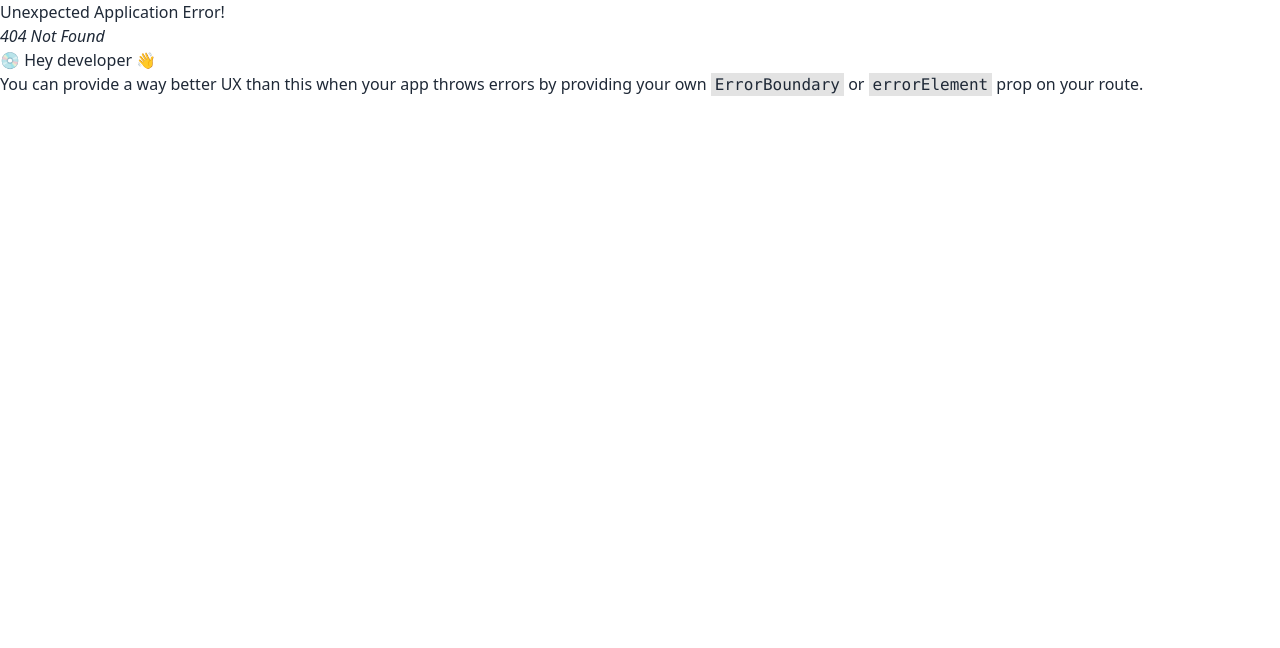
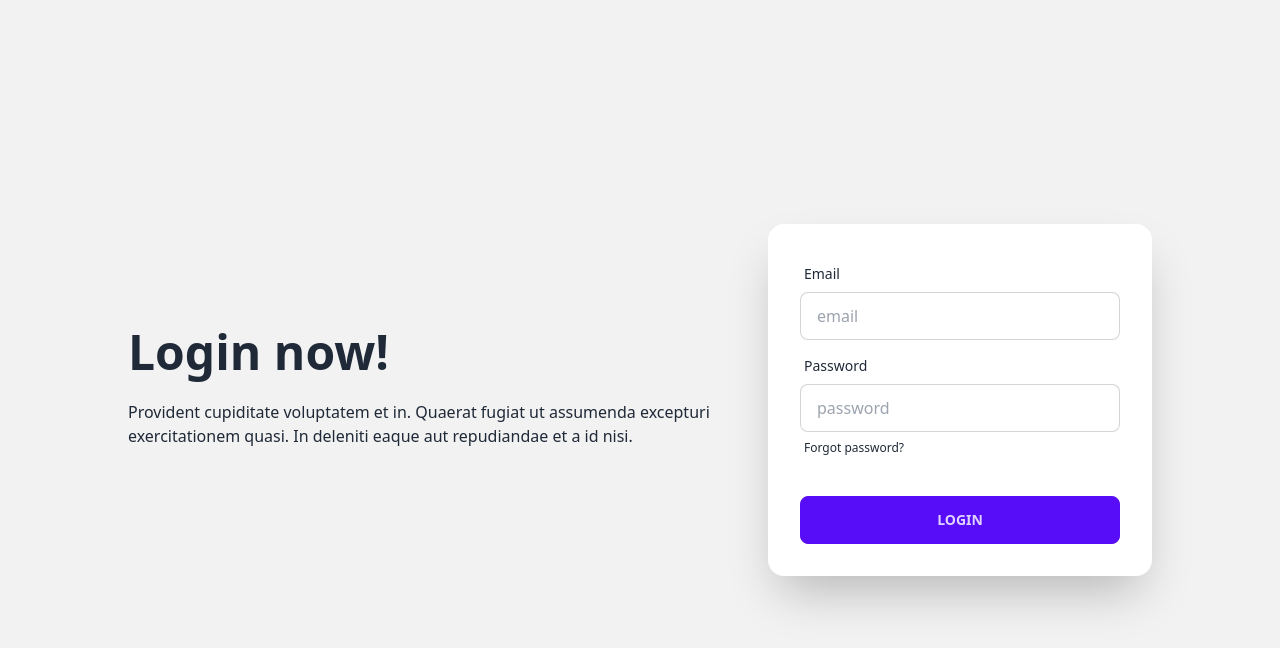
Before and after one commit to raianibnfaiz/spice-craft-kitchen, a React (Vite) app: page /login in a window 1280 px wide. Before the commit this address had no page. Shown: the top 648 px of the page. Built offline with nearby package versions, Linux system fonts and the light colour scheme.

Commit message:
login page create and login route implemented

```diff
--- a/package.json
+++ b/package.json
@@ -18,6 +18,7 @@
     "react-helmet-async": "^2.0.3",
     "react-responsive-carousel": "^3.2.23",
     "react-router-dom": "^6.17.0",
+    "react-simple-captcha": "^9.3.1",
     "react-tabs": "^6.0.2",
     "sort-by": "^1.2.0",
     "swiper": "^11.0.2"
--- a/src/App.jsx
+++ b/src/App.jsx
@@ -5,10 +5,7 @@
 
   return (
     <>
-      <button className="btn btn-info">Info</button>
-      <button className="btn btn-success">Success</button>
-      <button className="btn btn-warning">Warning</button>
-      <button className="btn btn-error">Error</button>
+
     </>
   )
 }
--- a/src/Components/FoodCard/FoodCard.jsx
+++ b/src/Components/FoodCard/FoodCard.jsx
@@ -10,7 +10,7 @@
             <h2 className="card-title justify-center">{name}!</h2>
             <p>{recipe}</p>
             <div className="card-actions justify-center">
-                <button className="btn btn-primary">Add to cart</button>
+                <button className="btn btn-outline bg-slate-100 border-0 border-b-4 mt-4">Add to cart</button>
             </div>
         </div>
     </div>
--- a/src/Layout/Main.jsx
+++ b/src/Layout/Main.jsx
@@ -1,17 +1,18 @@
 
-import { Outlet } from 'react-router-dom'
+import { Outlet, useLocation } from 'react-router-dom'
 import AppFooter from '../Shared/Footer/Footer';
 import Footer from '../Shared/Footer/Footer';
 import NavBar from '../Shared/Navbar/NavBar';
 import Feature from '../pages/Feature/Feature';
 
 const Main = () => {
-
+    const location = useLocation();
+    const noHeaderFooter = location.pathname.includes('login')
     return (
         <div>
-            <NavBar></NavBar>
+            {noHeaderFooter || <NavBar></NavBar>}
             <Outlet></Outlet>
-            <Footer></Footer>
+            {noHeaderFooter || <Footer></Footer>}
         </div>
     )
   };
--- a/src/Routes/Routes.jsx
+++ b/src/Routes/Routes.jsx
@@ -3,6 +3,7 @@
 import Home from "../pages/HomePage/Home/Home";
 import Menu from "../pages/Menu/Menu";
 import Order from "../pages/Order/Order";
+import Login from "../pages/Login/Login";
 
 export const router = createBrowserRouter([
   {
@@ -21,6 +22,10 @@
         path: "order/:category",
         element: <Order></Order>
       },
+      {
+        path: "login",
+        element: <Login></Login>
+      }
     ],
   },
 ]);
--- a/src/Shared/Navbar/NavBar.jsx
+++ b/src/Shared/Navbar/NavBar.jsx
@@ -11,6 +11,9 @@
       </li>
       <li>
         <Link to ="order/salad">Order Food</Link>
+      </li>
+      <li>
+        <Link to ="login">Login</Link>
       </li>
 
     </>
--- /dev/null
+++ b/src/pages/Login/Login.jsx
@@ -0,0 +1,43 @@
+import React from 'react'
+import { loadCaptchaEnginge, LoadCanvasTemplate, LoadCanvasTemplateNoReload, validateCaptcha } from 'react-simple-captcha';
+export default function Login() {
+    const handleLogin = (e) => {
+    e.preventDefault();
+    const form = e.target;
+    const email = form.email.value;
+    const password = form.password.value;
+    console.log('Login form submitted `email`:', email, '`password`:', password);
+    }
+  return (
+    <div className="hero min-h-screen bg-base-200">
+  <div className="hero-content flex">
+    <div className="text-center md:w-1/2 lg:text-left">
+      <h1 className="text-5xl font-bold">Login now!</h1>
+      <p className="py-6">Provident cupiditate voluptatem et in. Quaerat fugiat ut assumenda excepturi exercitationem quasi. In deleniti eaque aut repudiandae et a id nisi.</p>
+    </div>
+    <div className="card shrink-0 w-full max-w-sm shadow-2xl bg-base-100">
+      <form onSubmit={handleLogin} className="card-body">
+        <div className="form-control">
+          <label className="label">
+            <span className="label-text">Email</span>
+          </label>
+          <input type="email" name ="email" placeholder="email" className="input input-bordered" required />
+        </div>
+        <div className="form-control">
+          <label className="label">
+            <span className="label-text">Password</span>
+          </label>
+          <input type="password" name= "password" placeholder="password" className="input input-bordered" required />
+          <label className="label">
+            <a href="#" className="label-text-alt link link-hover">Forgot password?</a>
+          </label>
+        </div>
+        <div className="form-control mt-6">
+          <button className="btn btn-primary">Login</button>
+        </div>
+      </form>
+    </div>
+  </div>
+</div>
+  )
+}
```
Also changed, not shown: 1 other file (tests, documents, lock files or other folders).
